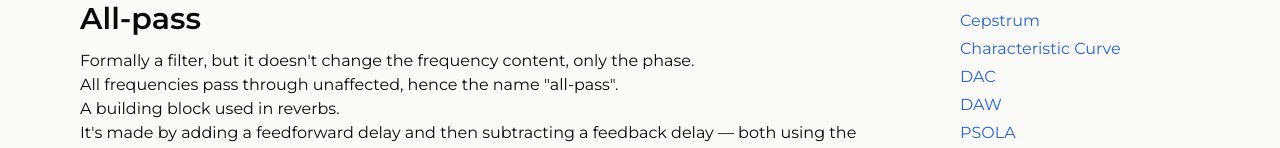
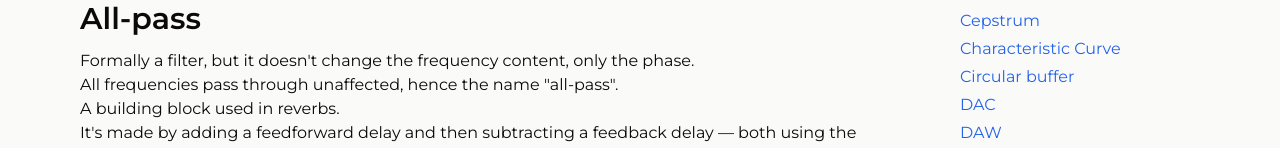
Before and after one commit to satelllte/dsp-terms, a Next.js app: page / in a window 1280 px wide. Shown: the part 799-947 px from the top of the page. Built offline with nearby package versions, Linux system fonts and the light colour scheme.

Commit message:
term: circular-buffer

```diff
--- a/src/data/terms.ts
+++ b/src/data/terms.ts
@@ -197,6 +197,15 @@ export const terms: Term[] = [
 		],
 	},
 	{
+		id: 'circular-buffer',
+		title: 'Circular buffer',
+		expansion: 'Ring buffer',
+		paragraphs: [
+			'A fixed-size block of memory that once you get to the end of reading/writing to it, you wrap back around to the start.',
+			'An implementation is a delay line',
+		],
+	},
+	{
 		id: 'dac',
 		title: 'DAC',
 		expansion: 'Digital to Analog Converter',
```
Also changed, not shown: src/data/terms_raw.md (+0 -8 lines).
